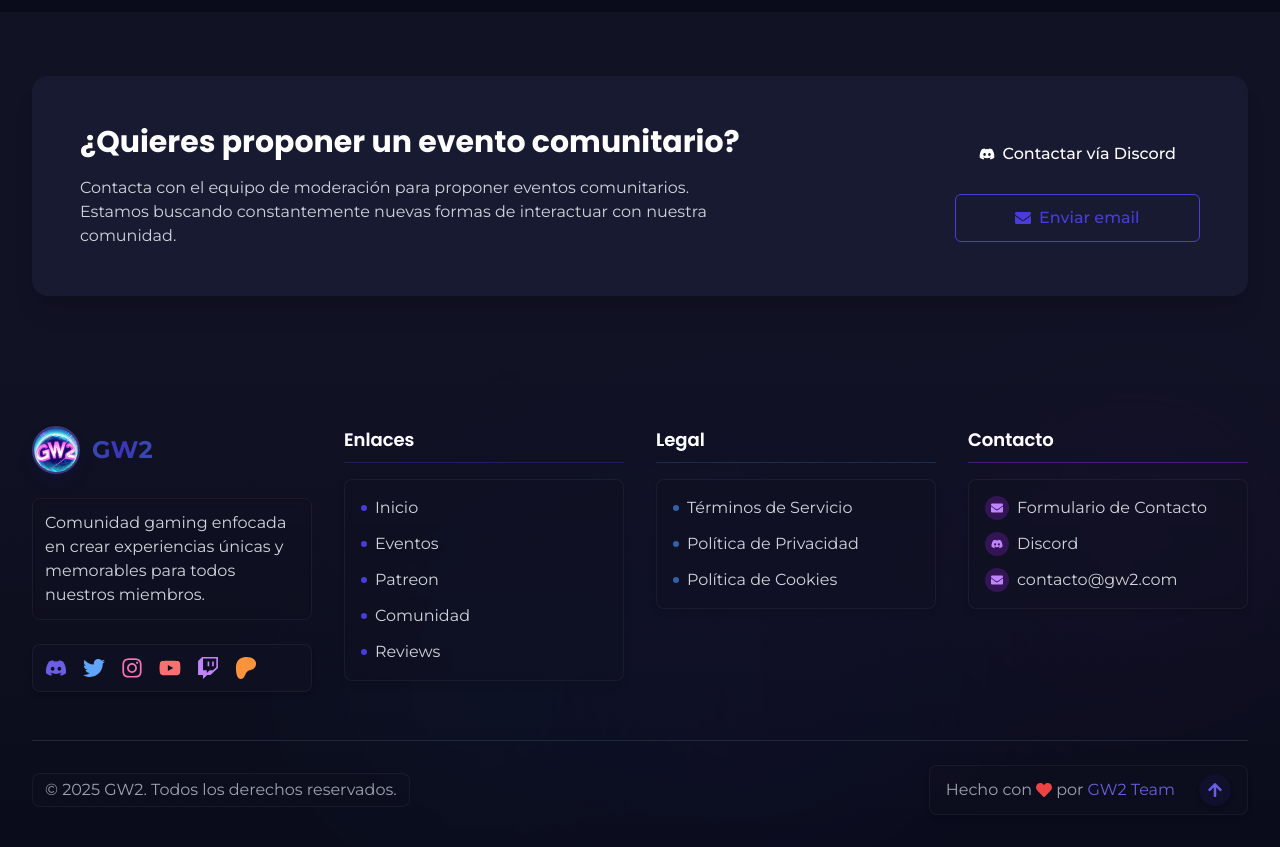
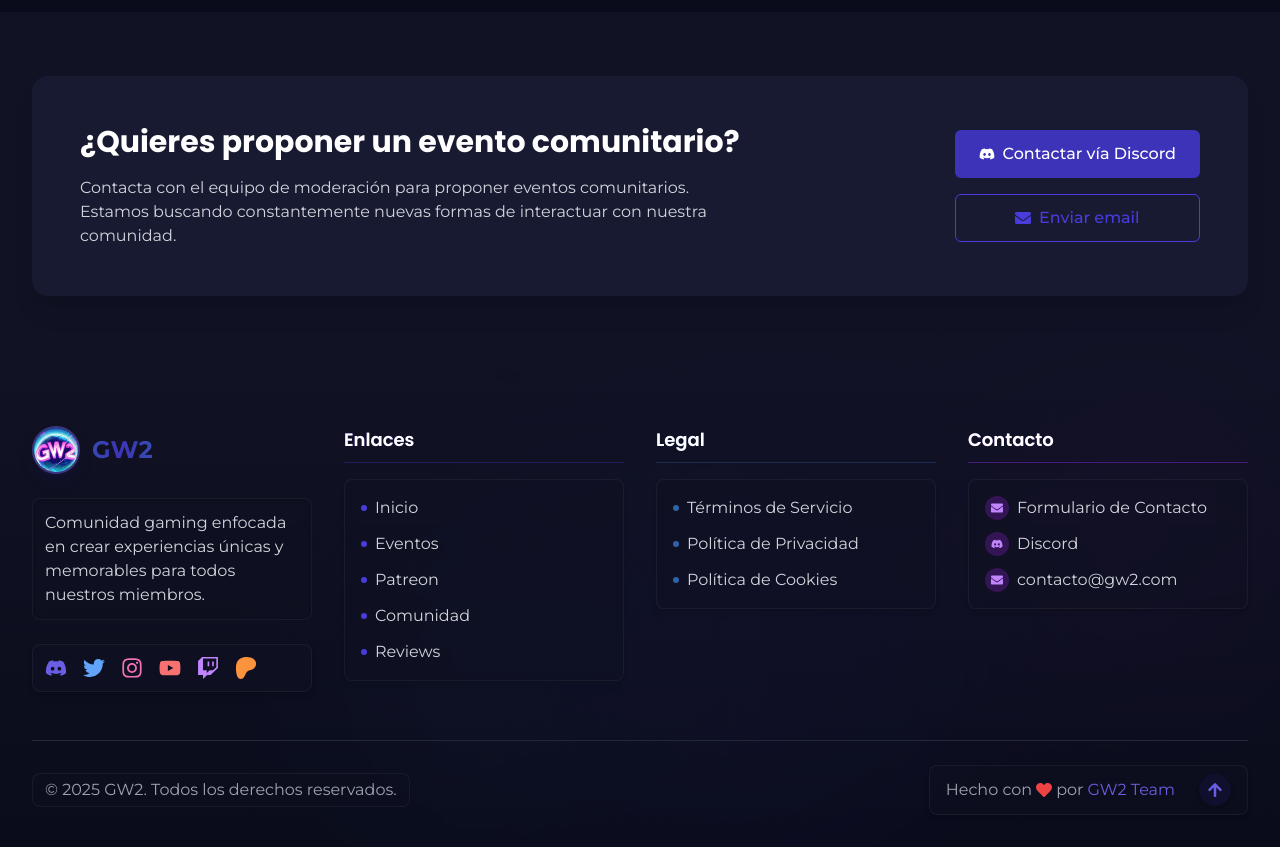
Before and after one commit to persecucion/GW2-WEB, a Next.js app: page /events in a window 1280 px wide. Shown: the part 2400-3247 px from the top of the page. Built offline with nearby package versions, Linux system fonts and the light colour scheme.

Commit message:
Update page.tsx

```diff
--- a/app/events/page.tsx
+++ b/app/events/page.tsx
@@ -428,7 +428,7 @@ export default function EventsPage() {
                   </p>
                 </div>
                 <div className="flex flex-col space-y-4">
-                  <Button variant="primary" size="lg" className="justify-center" leftIcon={<FaDiscord />}>
+                  <Button variant="default" size="lg" className="justify-center" leftIcon={<FaDiscord />}>
                     Contactar vía Discord
                   </Button>
                   <Button variant="outline" size="lg" className="justify-center" leftIcon={<FaEnvelope />}>
```
